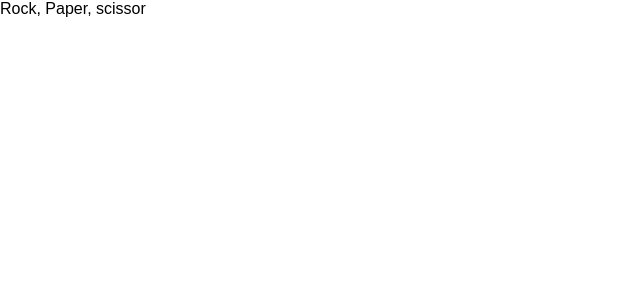
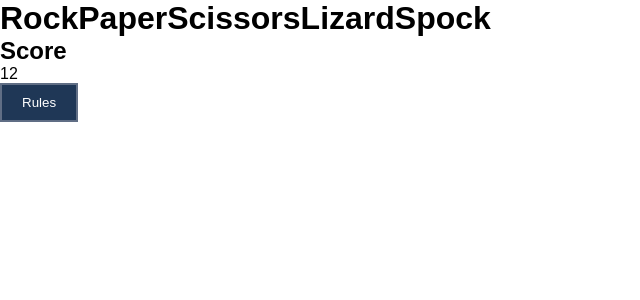
Before and after one commit to Marcraphael12/Rock-Paper-Scissors-game, a React (Create React App) app: page / in a window 1280 px wide. Shown: the top 300 px of the page, without its empty margins (0-640 px from the left). Built offline with nearby package versions, Linux system fonts and the light colour scheme.

Commit message:
render home page

```diff
--- a/src/App.jsx
+++ b/src/App.jsx
@@ -1,11 +1,10 @@
 import React from 'react';
 import './App.scss';
+import Home from './components/game_page';
 
 function App() {
   return (
-    <div className="App">
-     Rock, Paper, scissor
-    </div>
+    <Home />
   );
 }
 
```
